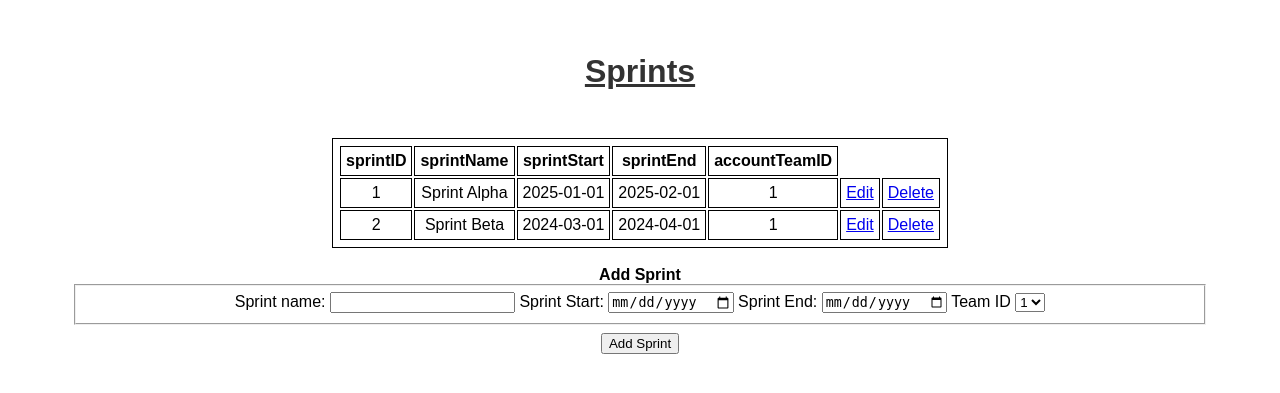
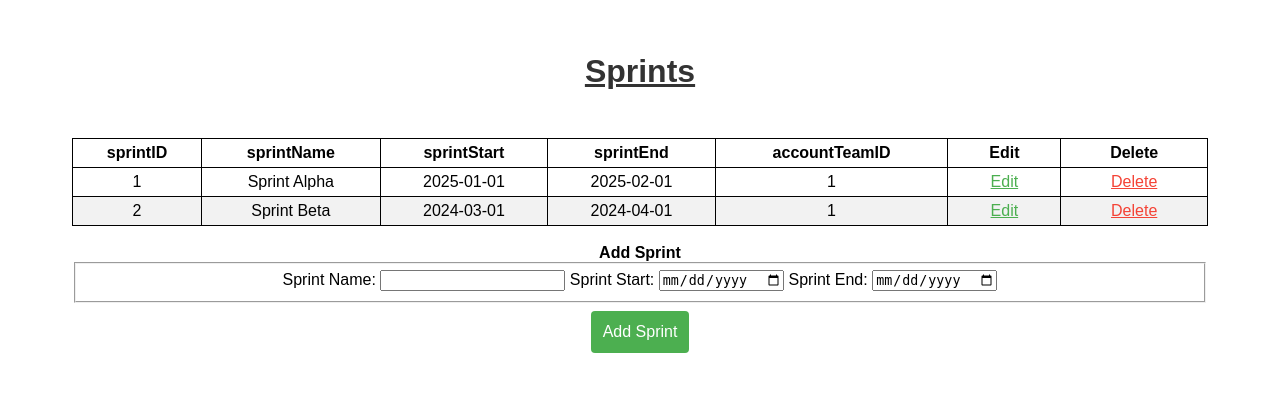
Before and after one commit to itochr/467_ProjectManagementWebsite, a Flask app: page /sprints in a window 1280 px wide. Shown: the part 82-475 px from the top of the page. Run offline with Flask 2, Linux system fonts and the light colour scheme; a user stored in the database is signed in; data comes from the database, SQL or seed files in the repository.

Commit message:
added one-click delete tasks; updated css - tasks/sprints; edited sprints

```diff
--- a/capstone/app.py
+++ b/capstone/app.py
@@ -100,23 +100,19 @@ def tasks():
 		cursor.execute(queryTeamSprints, teamInputs)
 		sprintsFetch = cursor.fetchall()
 		# Render Page if DB queries execute
-		if userTasksFetch and teamTasksFetch:
-			screenMsg = f"Printing Tasks for account {session['accountUsername']}"
-			return render_template('tasks.j2',
-						  screenMsg = screenMsg,
-						  userAccountID = session['accountID'],
-						  accountUsername = session['accountUsername'],
-						  accountFirstName = session['accountFirstName'],
-						  accountLastName = session['accountLastName'],
-						  userTasks = userTasksFetch,
-						  teamTasks = teamTasksFetch,
-						  statuses = statusFetch,
-						  team = teamMemberFetch,
-						  projects = teamProjects,
-						  teamSprints = sprintsFetch)
-		else:
-			screenMsg = 'Please enter correct username and password'
-			return render_template('login.j2', screenMsg = screenMsg)
+		screenMsg = f"Printing Tasks for account {session['accountUsername']}"
+		return render_template('tasks.j2',
+						screenMsg = screenMsg,
+						userAccountID = session['accountID'],
+						accountUsername = session['accountUsername'],
+						accountFirstName = session['accountFirstName'],
+						accountLastName = session['accountLastName'],
+						userTasks = userTasksFetch,
+						teamTasks = teamTasksFetch,
+						statuses = statusFetch,
+						team = teamMemberFetch,
+						projects = teamProjects,
+						teamSprints = sprintsFetch)
 	if request.method == "POST":
 		if 'addTaskSubmit' in request.form:
 			tAssignee = request.form["tAssignee"]
@@ -162,6 +158,22 @@ def tasks():
 			taskID = request.form['taskID']
 			delete_query = "DELETE FROM Tasks WHERE taskID = %s"
 			cursor.execute(delete_query, taskID)
+			cursor.connection.commit()
+			return redirect(url_for('tasks'))
+		elif 'deleteTasksTeam' in request.form:
+			accountTeamID = session['accountTeamID']
+			delete_query_team = '''
+			DELETE t FROM Tasks t
+			JOIN Accounts a ON t.taskAssignee=a.accountID
+			WHERE a.accountTeamID = %s
+			'''
+			cursor.execute(delete_query_team, accountTeamID)
+			cursor.connection.commit()
+			return redirect(url_for('tasks'))
+		elif 'deleteTasksUser' in request.form:
+			taskAssignee = session['accountID']
+			delete_query_user = "DELETE FROM Tasks WHERE taskAssignee = %s"
+			cursor.execute(delete_query_user, taskAssignee)
 			cursor.connection.commit()
 			return redirect(url_for('tasks'))
 	else:
@@ -344,20 +356,20 @@ def create_template_project():
 
 		account_team_id = session['accountTeamID']
 
-		status_query = "SELECT statusID FROM Statuses WHERE statusName = 'In Progress'"
+		status_query = "SELECT statusID FROM Statuses WHERE statusName = 'Backlog'"
 		cursor.execute(status_query)
 		status_result = cursor.fetchone()
 
 		if not status_result:
-			in_progress_status_id = 2
+			backlog_status_id = 1
 		else:
-			in_progress_status_id = status_result['statusID']
+			backlog_status_id = status_result['statusID']
 
 		project_query = """
         INSERT INTO Projects (projectName, projectStart, projectEnd, accountTeamID, projectStatus)
         VALUES (%s, %s, %s, %s, %s)
         """
-		cursor.execute(project_query, (project_name, start_date, end_date, account_team_id, in_progress_status_id))
+		cursor.execute(project_query, (project_name, start_date, end_date, account_team_id, backlog_status_id))
 		db_connection.commit()
 
 		project_id = cursor.lastrowid
@@ -414,7 +426,7 @@ def create_template_project():
 				user_id,
 				start_date,
 				end_date,
-				in_progress_status_id,
+				backlog_status_id,
 				sprint_id,
 				project_id,
 				task,
@@ -453,7 +465,7 @@ def sprints():
 			sprintName = request.form["sprintName"]
 			sprintStart = request.form["sprintStart"]
 			sprintEnd = request.form["sprintEnd"]
-			accountTeamID = request.form["accountTeamID"]
+			accountTeamID = session['accountTeamID']
 			query = "INSERT INTO Sprints (sprintName, sprintStart, sprintEnd, accountTeamID) VALUES (%s, %s, %s, %s)"
 			cursor.execute(query, (sprintName, sprintStart, sprintEnd, accountTeamID ))
 			cursor.connection.commit()
--- a/capstone/static/css/admin.css
+++ b/capstone/static/css/admin.css
@@ -63,6 +63,10 @@ tr:hover {
     background-color: lightblue;
 }
 
+#accountEdit a, #accountEdit a:visited, #secretPanel {
+    color: blue;
+}
+
 * {
     box-sizing: border-box;
 }
--- /dev/null
+++ b/capstone/static/css/sprints.css
@@ -0,0 +1,54 @@
+table {
+	border-collapse: collapse;
+	width: 100%;
+  }
+
+th, td {
+	border: 1px solid transparent;
+	padding: 10px;
+	text-align: left;
+  }
+
+  tr:hover{
+	background-color: rgba(156,39,176,0.2)!important;
+  }
+
+tr:nth-child(even) {
+	background-color: #f2f2f2; /* Alternate row background color */
+  }
+
+.btn {
+	padding: 12px;
+	border: none;
+	border-radius: 4px;
+	cursor: pointer;
+	font-size: 16px;
+	/* width: 100%; */
+	transition: background-color 0.2s;
+}
+
+.submit-button {
+	color: white;
+}
+
+.submit-button:hover {
+	color:black;
+}
+
+.edit-button {
+    color: #4CAF50;
+    /* color: white; */
+}
+
+.edit-button:hover {
+    color: #45a049;
+}
+
+.delete-button {
+    color: #f44336;
+    /* color: white; */
+}
+
+.delete-button:hover {
+    color: #da190b;
+}
--- a/capstone/templates/help.j2
+++ b/capstone/templates/help.j2
@@ -7,7 +7,7 @@
 
 <div class="content">
     <div class="instruction">
-        <table>
+        <table id="accountEdit">
         <thead>
             <tr>
                 <th>Change Password</th>
@@ -32,7 +32,7 @@
 
 <p>Secret Admin Accounts Panel</p>
 
-<a href="/accounts">Admin Accounts Panel</a>
+<a href="/accounts" id="secretPanel">Admin Accounts Panel</a>
 
 </div>
 
--- a/capstone/templates/sprints.j2
+++ b/capstone/templates/sprints.j2
@@ -1,7 +1,7 @@
 {% extends 'nav.j2' %}
 {% block head %}
-<title>Projects</title>
-<link rel="stylesheet" href="{{ url_for('static', filename='css/projects.css') }}">
+<title>Sprints</title>
+<link rel="stylesheet" href="{{ url_for('static', filename='css/sprints.css') }}">
 <link rel="stylesheet" href="{{ url_for('static', filename='css/admin.css') }}">
 {% endblock %}
 {% block body %}
@@ -15,6 +15,8 @@
 						{% for key in sprints[0].keys() %}
 						<th>{{ key }}</th>
 						{% endfor %}
+						<th>Edit</th>
+						<th>Delete</th>
 					</tr>
 				<tbody>
 					{% for sprint in sprints %}
@@ -22,8 +24,8 @@
 						{% for key in sprint.keys() %}
 						<td>{{sprint[key]}}</td>
 						{% endfor %}
-						<td><a href="edit_sprints/{{sprint.sprintID}}" class="btn btn-default">Edit</a></td>
-						<td><a href="delete_sprint/{{sprint.sprintID}}" class="btn btn-default">Delete</a></td>
+						<td><a href="edit_sprints/{{sprint.sprintID}}" class="btn btn-default edit-button">Edit</a></td>
+						<td><a href="delete_sprint/{{sprint.sprintID}}" class="btn btn-default delete-button">Delete</a></td>
 					</tr>
 					{% endfor %}
 			</table>
@@ -34,7 +36,7 @@
 		<form id="addSprint" action="/sprints" method="post">
 			<legend><strong>Add Sprint</strong></legend>
 			<fieldset>
-				<label for="sprintName">Sprint name: </label>
+				<label for="sprintName">Sprint Name: </label>
 				<input type="text" id ="sprintName" name="sprintName" required>
 
 				<label for="sprintStart">Sprint Start: </label>
@@ -43,21 +45,12 @@
 				<label for="sprintEnd">Sprint End: </label>
 				<input type="date" id ="sprintEnd" name="sprintEnd" required>
 
-				<label for="accountTeamID">Team ID</label>
-                <select type = "number" class="form-control" id="accountTeamID" name="accountTeamID" pattern="[0-4]{1}" placeholder="" required>
-				<!-- these are hard coded, but you can add code to make this dynamic -->
-					<option value=1>1</option>
-					<option value=2>2</option>
-					<option value=3>3</option>
-					<option value=4>4</option>
-				</select>
-
             </fieldset>
 
             <!-- Create 'Add Sprints' -->
-			<input type="submit" value="Add Sprint" name="addSprintSubmit" class="btn btn-primary" style="margin:.5rem;">
+			<input type="submit" value="Add Sprint" name="addSprintSubmit" class="btn btn-primary submit-button" style="margin:.5rem;">
         </form>
 
-	</div><!--insert-->
+	</div>
 </div>
 {% endblock %}
```
Also changed, not shown: capstone/static/css/tasks.css (+7 -2 lines), capstone/static/js/tasks.js (+12 -0 lines), capstone/templates/tasks.j2 (+45 -42 lines).
